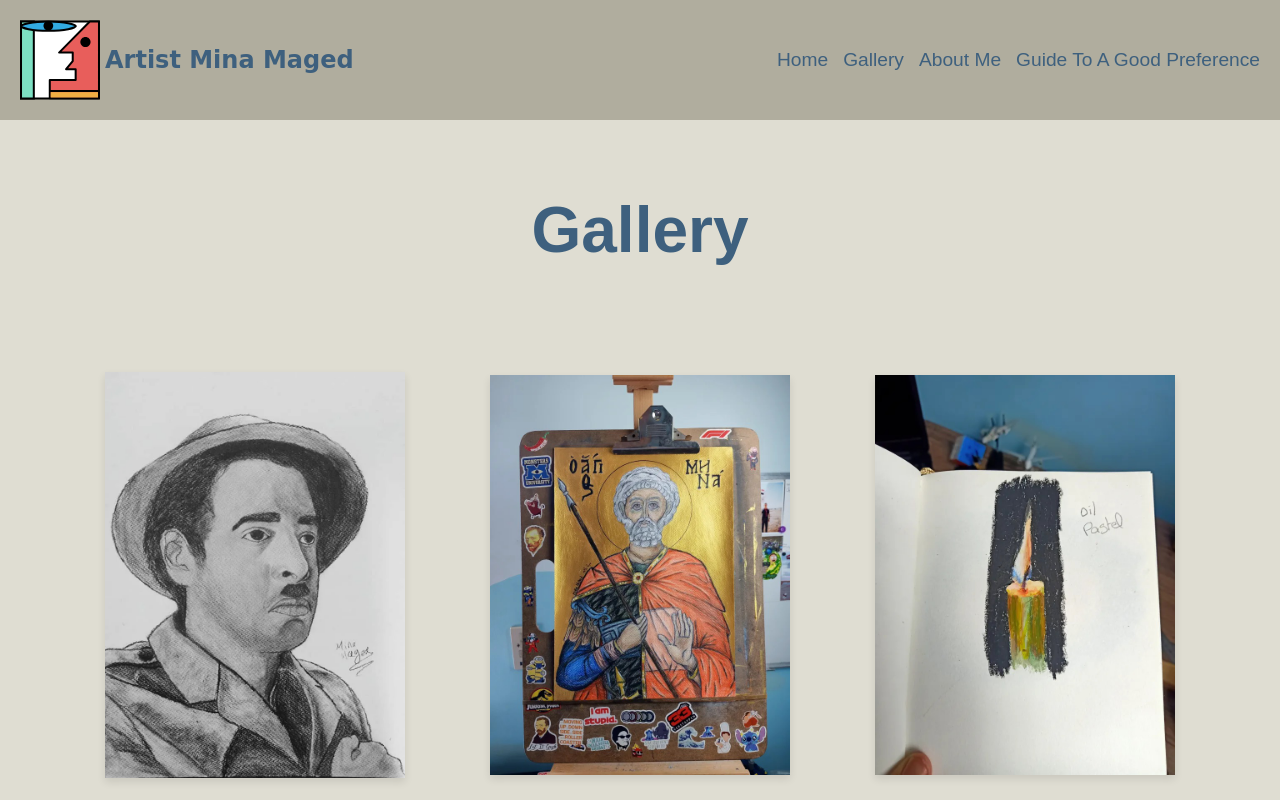
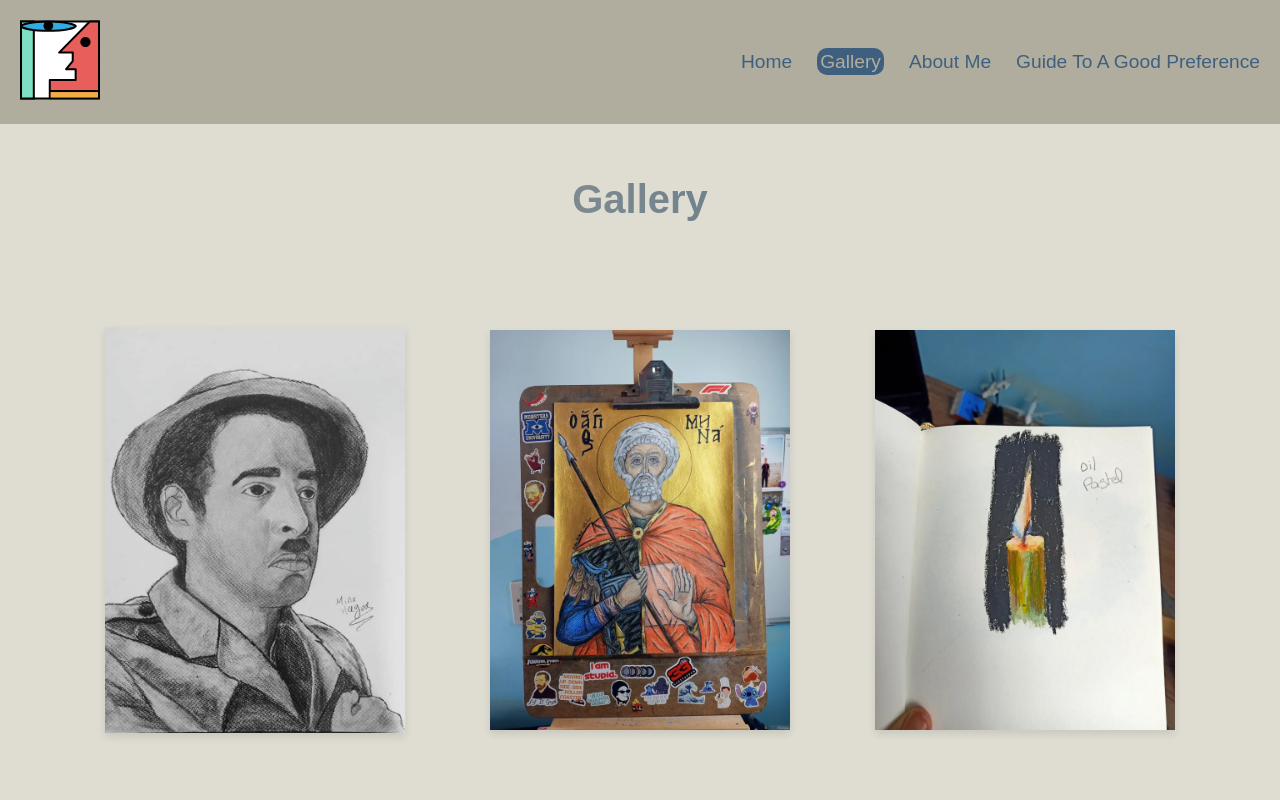
Before and after one commit to ysfgrgO7/mina.art, a plain HTML site: page gallery/index.html in a window 1280 px wide. Shown: the top 800 px of the page. Drawn offline with Linux system fonts and the light colour scheme; some packages are replaced by stand-ins of ours; a script that the page names is missing; a web font is replaced by a local one.

Commit message:
adding compnents and cleaning scripts

```diff
--- a/components/navbar.html
+++ b/components/navbar.html
@@ -1,7 +1,8 @@
 <header>
   <div class="headerTitle">
-    <img src="../logo.svg" alt="logo" />
-    <h1>Artist Mina Maged</h1>
+    <a href="../index.html">
+      <img src="../logo.svg" alt="logo" />
+    </a>
     <button class="hamburger" aria-label="Toggle navigation">
       <i class="fas fa-bars"></i>
     </button>
--- a/scripts/comp.js
+++ b/scripts/comp.js
@@ -1,19 +1,41 @@
 document.addEventListener("DOMContentLoaded", function () {
     // NavBar
-    fetch('../components/navbar.html')
+    fetch('../components/navbar.html')  // Adjusted path to access navbar.html
     .then(response => response.text())
     .then(data => {
         document.getElementById('header').innerHTML = data;
+
         // MobileMenu
         const hamburger = document.querySelector(".hamburger");
         const mobileMenu = document.querySelector(".mobileMenu");
         hamburger.addEventListener("click", () => {
             mobileMenu.classList.toggle("active");
         });
+
+        // Set the active class on the current page's link for desktop
+        const currentPath = window.location.pathname;
+        const navLinks = document.querySelectorAll('.headerLinks nav ul li a');
+
+        navLinks.forEach(link => {
+            const linkPath = new URL(link.href, window.location.origin).pathname;
+            if (linkPath === currentPath || (currentPath.endsWith('/') && linkPath === currentPath + 'index.html')) {
+                link.classList.add('active');
+            }
+        });
+
+        // Set the active class on the current page's link for mobile
+        const mobileNavLinks = document.querySelectorAll('.mobileMenu nav ul li a');
+
+        mobileNavLinks.forEach(link => {
+            const linkPath = new URL(link.href, window.location.origin).pathname;
+            if (linkPath === currentPath || (currentPath.endsWith('/') && linkPath === currentPath + 'index.html')) {
+                link.classList.add('active');
+            }
+        });
     });
 
     // Footer
-    fetch('../components/footer.html')
+    fetch('../components/footer.html')  // Adjusted path to access footer.html
     .then(response => response.text())
     .then(data => {
         document.getElementById('footer').innerHTML = data;
@@ -28,7 +50,7 @@ document.addEventListener("DOMContentLoaded", function () {
                 alert("Phone number copied to clipboard: " + phoneNumber);
             }, function(err) {
                 console.error("Could not copy text: ", err);
-                });
             });
+        });
     });
 });
--- a/styles.css
+++ b/styles.css
@@ -106,6 +106,11 @@ p {
   color: var(--bg);
 }
 
+.mobileMenu nav ul li a.active {
+  background-color: var(--blue);
+  color: var(--bg);
+}
+
 .headerLinks {
   display: flex;
   padding: 0;
@@ -127,7 +132,7 @@ header h1 {
 nav ul {
   display: flex;
   list-style: none;
-  gap: 15px;
+  gap: 25px;
   padding: 0;
   margin: 0;
 }
@@ -138,10 +143,20 @@ nav ul li {
 }
 
 nav ul li a {
+  font-family: "Rubik", sans-serif;
   color: var(--fg);
   font-size: 1.2rem;
   text-decoration: none;
 }
+
+.headerLinks nav ul li a.active {
+  color: var(--bgDarker); /* Optional: change color to highlight active link */
+  background-color: var(--blue);
+  padding: 3px;
+  border: 3px;
+  border-radius: 10px;
+}
+
 
 nav ul li a:hover {
   color: var(--blue);
@@ -257,11 +272,16 @@ footer {
   margin: 0 auto;
 }
 
-.about-me h2 {
+
+.about-me h2,
+.galleryTitle {
   text-align: center;
-  font-size: 2em;
+  font-size: 2.5em;
   margin-bottom: 20px;
-  color: var(--blue);
+  color: transparent;
+  background-image: linear-gradient(to left, var(--fg), var(--bgDarker) );
+  -webkit-background-clip: text;
+  -webkit-text-fill-color: transparent;
 }
 
 .about-me p {
@@ -282,13 +302,6 @@ footer {
 /* Gallery */
 .gallery {
   padding: 85px;
-}
-
-.galleryTitle {
-  text-align: center;
-  font-size: 4em;
-  margin-bottom: 20px;
-  color: var(--blue);
 }
 
 .gallery-container {
@@ -385,8 +398,9 @@ footer {
     padding: 10px;
   }
 
+  .galleryTitle,
   .about-me h2 {
-    font-size: 1.5em;
+    font-size: 2.5em;
   }
 
   .about-me p {
@@ -396,10 +410,6 @@ footer {
   /* Gallery */
   .gallery {
     padding: 10px;
-  }
-
-  .galleryTitle {
-    font-size: 2em;
   }
 
   .gallery-container {
```
